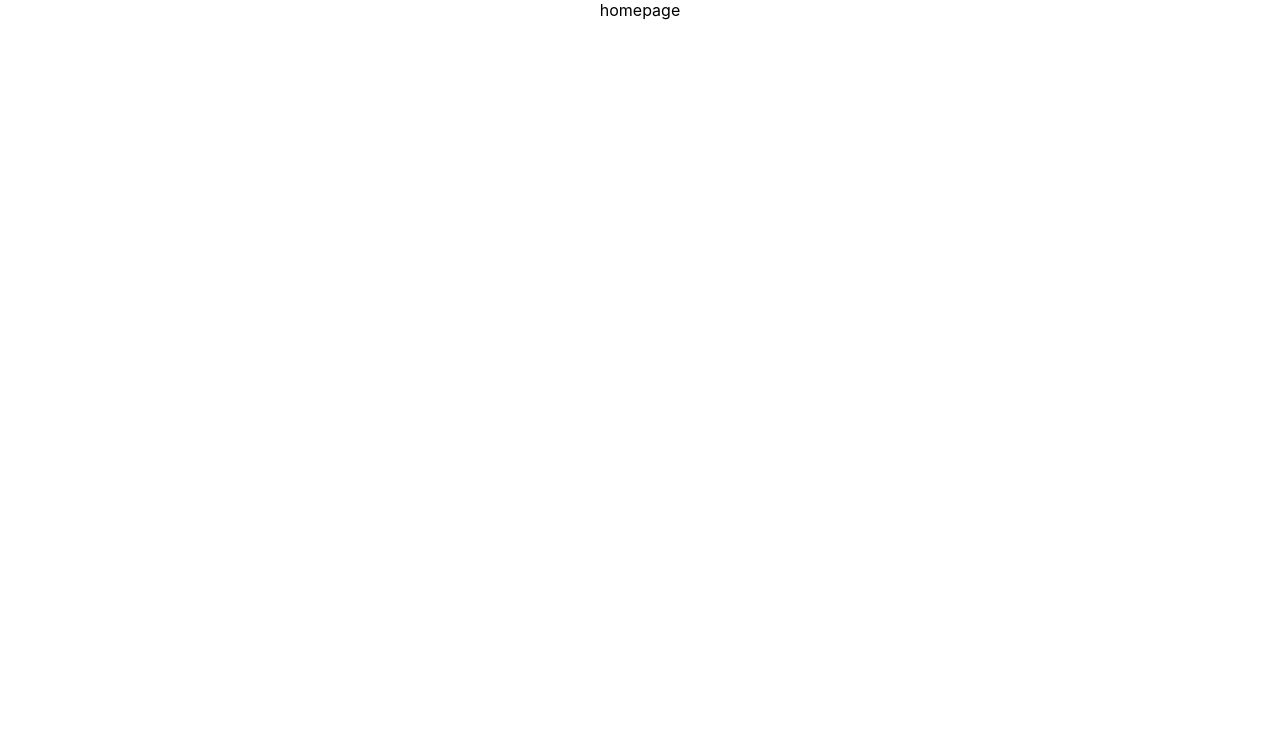
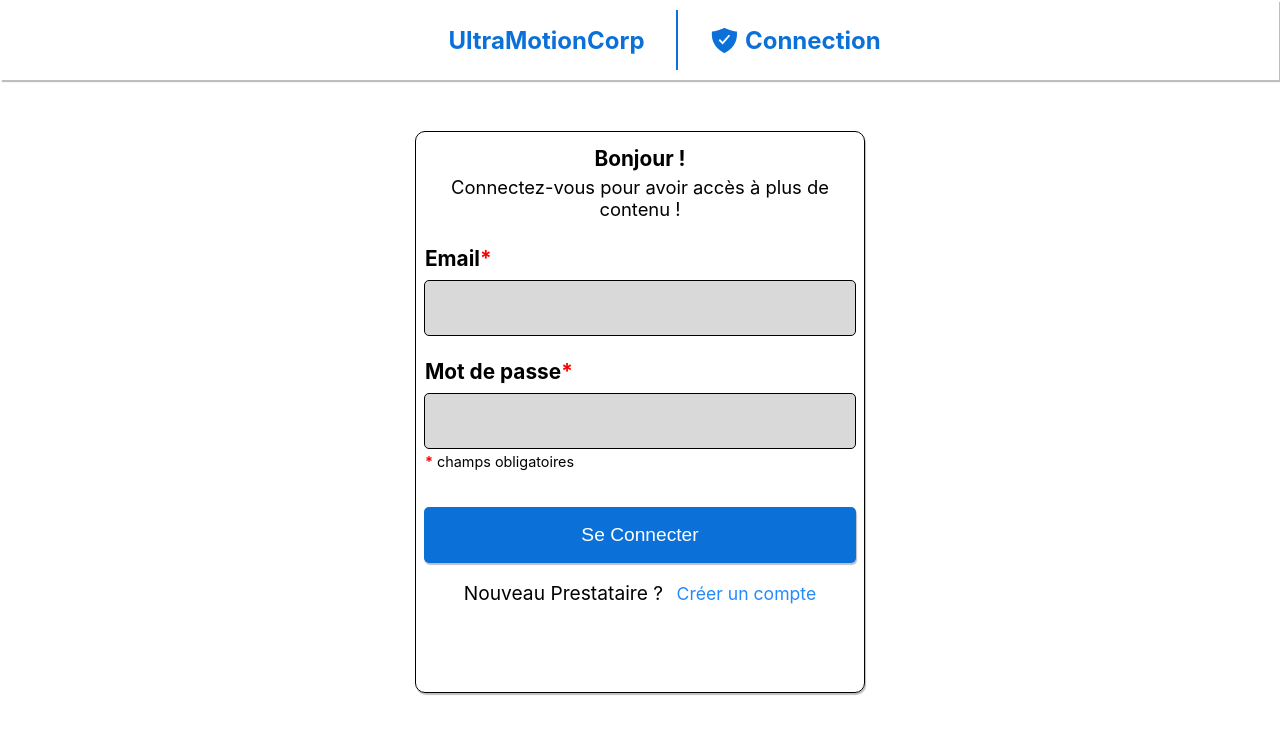
Before and after one commit to Nathan-Joudet-Dev/PoecFrontEndFilRouge, a React (Create React App) app in the folder projet-fil-rouge-ib/: page / in a window 1280 px wide. Shown: the top 734 px of the page. Built offline with nearby package versions, Linux system fonts and the light colour scheme.

Commit message:
Feat: Création de la page HomePage

```diff
--- a/projet-fil-rouge-ib/src/components/HeaderConnection.jsx
+++ b/projet-fil-rouge-ib/src/components/HeaderConnection.jsx
@@ -4,7 +4,7 @@ import { AiOutlineArrowLeft } from 'react-icons/ai'
 import { IoShieldCheckmarkSharp } from 'react-icons/io5'
 import { useNavigate } from 'react-router-dom';
 
-const HeaderConnection = ({ texte }) => {
+const HeaderConnection = ({ texte, arrow }) => {
 
     const _navigate = useNavigate();
 
@@ -14,7 +14,7 @@ const HeaderConnection = ({ texte }) => {
 
     return (
         <div className='headerConnection'>
-            <AiOutlineArrowLeft className='arrow' onClick={arrowclick} />
+            <AiOutlineArrowLeft className={arrow} onClick={arrowclick} />
             <span className='ultraMotion'>UltraMotionCorp</span>
             <span className='separation'></span>
             <IoShieldCheckmarkSharp className='shield' />
--- a/projet-fil-rouge-ib/src/components/Router.jsx
+++ b/projet-fil-rouge-ib/src/components/Router.jsx
@@ -1,5 +1,6 @@
 import React from 'react';
 import { BrowserRouter, Routes, Route } from 'react-router-dom'
+import HomePage from '../pages/HomePage';
 
 // nathan
 
@@ -39,7 +40,7 @@ const Router = () => {
     return (
         <BrowserRouter>
             <Routes>
-                <Route path='/' element='homepage' />
+                <Route path='/' element={<HomePage />} />
 
                 <Route path='/nathan' element='#' />
                 <Route path='/corentin' element='#' />
--- /dev/null
+++ b/projet-fil-rouge-ib/src/pages/HomePage.jsx
@@ -0,0 +1,15 @@
+import React from 'react';
+import '../styles/homePage.css'
+import HeaderConnection from '../components/HeaderConnection';
+import FormulaireConnexion from '../components/FormulaireConnexion'
+
+const HomePage = () => {
+    return (
+        <div className='homePage'>
+            <HeaderConnection texte='Connection' arrow='arrowNonVisible' />
+            <FormulaireConnexion />
+        </div>
+    );
+};
+
+export default HomePage;
--- a/projet-fil-rouge-ib/src/styles/formulaireConnexion.css
+++ b/projet-fil-rouge-ib/src/styles/formulaireConnexion.css
@@ -4,6 +4,7 @@
   border: 1px solid black;
   border-radius: 10px;
   box-shadow: 1px 2px 1px rgba(0, 0, 0, 0.253);
+  margin-top: 4%;
 }
 
 .bonjour {
--- a/projet-fil-rouge-ib/src/styles/headerConnection.css
+++ b/projet-fil-rouge-ib/src/styles/headerConnection.css
@@ -1,4 +1,5 @@
 .headerConnection {
+  position: relative;
   height: 10vh;
   width: 99.8vw;
   display: flex;
@@ -7,17 +8,24 @@
   box-shadow: 1px 2px 1px rgba(0, 0, 0, 0.253);
 }
 
-.arrow {
+.arrowVisible {
+  position: absolute;
   cursor: pointer;
   font-size: 2em;
   margin-left: 1%;
+}
+
+.arrowNonVisible {
+  font-size: 2em;
+  margin-left: 1%;
+  display: none;
 }
 
 .ultraMotion {
   color: #0b71d9;
   font-weight: bold;
   font-size: 1.5em;
-  margin-left: 32%;
+  margin-left: 35%;
   margin-right: 2.5%;
 }
 
@@ -26,7 +34,6 @@
   width: 0.11%;
   background-color: #0b71d9;
   margin-right: 2.5%;
-  /* margin-left: 10%; */
 }
 
 .shield {
--- /dev/null
+++ b/projet-fil-rouge-ib/src/styles/homePage.css
@@ -0,0 +1,6 @@
+.homePage {
+  display: flex;
+  justify-content: center;
+  align-items: center;
+  flex-direction: column;
+}
```
